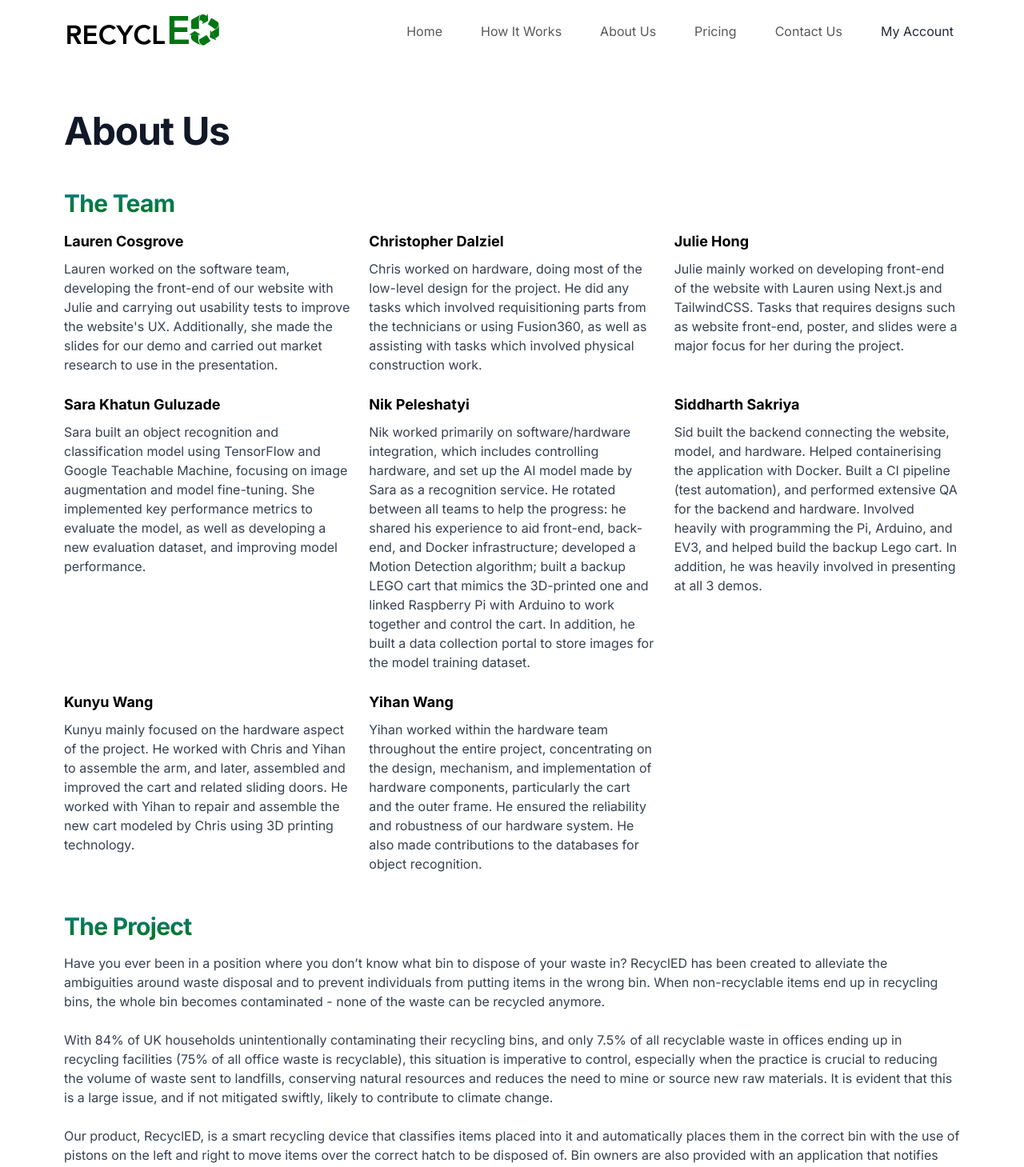
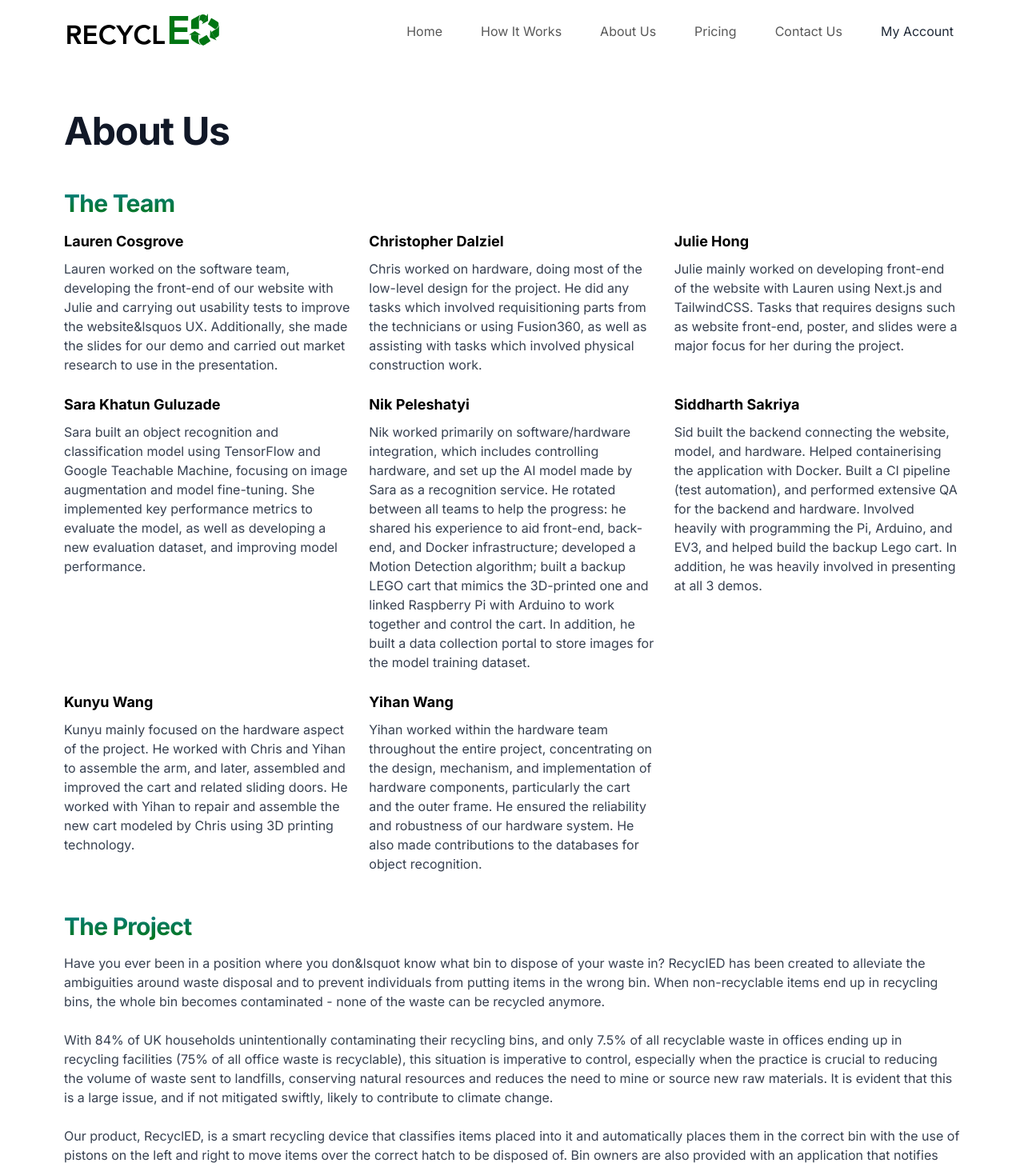
Before and after one commit to SDP-RECYCLED/webapp-with-backend, a Next.js app in the folder front-end/: page /about-us in a window 1280 px wide. Shown: the top 1459 px of the page at 80% size. Built offline with nearby package versions, Linux system fonts and the light colour scheme.

Commit message:
' has been escaped

```diff
--- a/front-end/app/components/About.tsx
+++ b/front-end/app/components/About.tsx
@@ -21,7 +21,7 @@ const About = () => {
                     <span className="font-bold">Lauren Cosgrove</span>
                     </h3>
                     <p className="text-gray-700">
-                    Lauren worked on the software team, developing the front-end of our website with Julie and carrying out usability tests to improve the website's UX. Additionally, she made the slides for our demo and carried out market research to use in the presentation.</p></div>
+                    Lauren worked on the software team, developing the front-end of our website with Julie and carrying out usability tests to improve the website&lsquos UX. Additionally, she made the slides for our demo and carried out market research to use in the presentation.</p></div>
                 <div>
                     <h3 className="text-lg font-semibold mb-2">
                     <span className="font-bold">Christopher Dalziel</span>
@@ -79,7 +79,7 @@ const About = () => {
             </h2>
                 <div>
                     <p className="text-gray-700">
-                    Have you ever been in a position where you don’t know what bin to dispose of your waste in? RecyclED has been created to alleviate the ambiguities around waste disposal and to prevent individuals from putting items in the wrong bin. When non-recyclable items end up in recycling bins, the whole bin becomes contaminated - none of the waste can be recycled anymore.
+                    Have you ever been in a position where you don&lsquot know what bin to dispose of your waste in? RecyclED has been created to alleviate the ambiguities around waste disposal and to prevent individuals from putting items in the wrong bin. When non-recyclable items end up in recycling bins, the whole bin becomes contaminated - none of the waste can be recycled anymore.
                     </p>
                     <br></br>
                     <p className="text-gray-700">
```
